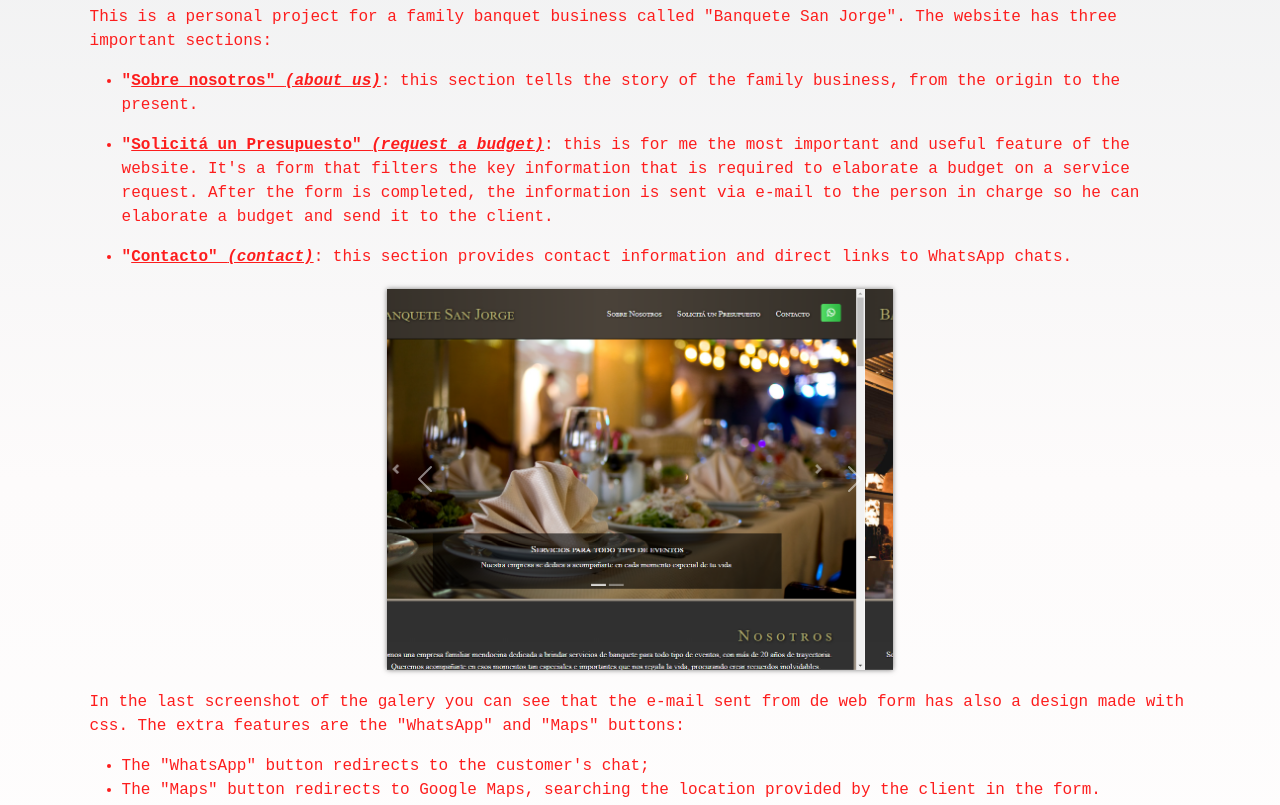
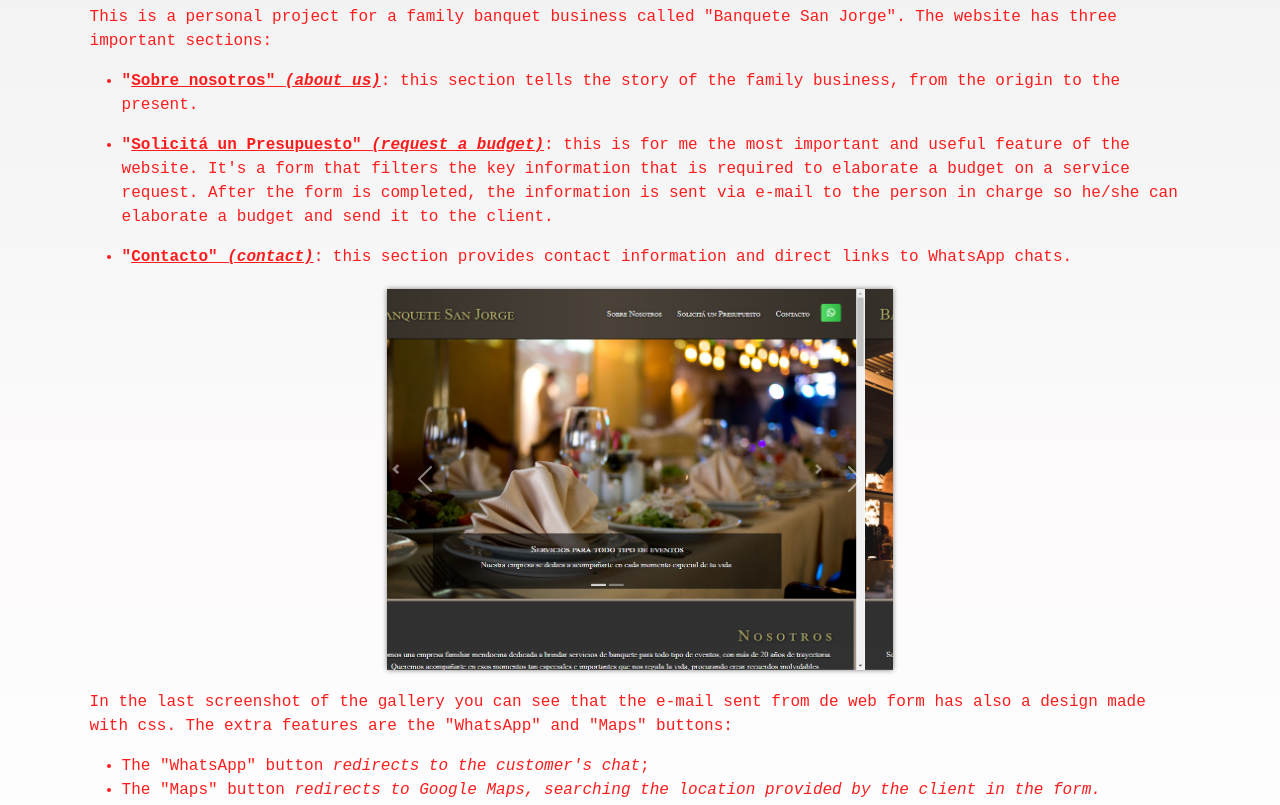
Before and after one commit to mauromontenegro/mauromontenegro.github.io, a plain HTML site: page index.html in a window 1280 px wide. Shown: the part 2720-3525 px from the top of the page. Drawn offline with nearby package versions, Linux system fonts and the light colour scheme.

Commit message:
Seventh commit: fixed typos at index.html

```diff
--- a/index.html
+++ b/index.html
@@ -320,7 +320,7 @@
                 <p>
                     The system also provides <i><b>access to 'administrators'</b></i>: they have access to every book,
                     user or loan
-                    registered in the database. Their functions are:
+                    registered in the database. They can:
                     <ul>
                         <li> Manage books/authors/publishers (create, enable/disable, update, delete);</li>
                         <li> Manage registered users:</li>
@@ -406,7 +406,7 @@
                         <li><b>"<u>Solicitá un Presupuesto" <i>(request a budget)</i></u></b>: this is for me the most
                             important and useful feature of the website. It's a form that filters the key information
                             that is required to elaborate a budget on a service request. After the form is completed,
-                            the information is sent via e-mail to the person in charge so he can elaborate a budget
+                            the information is sent via e-mail to the person in charge so he/she can elaborate a budget
                             and send it to the client.</li>
                     </p>
                     <p>
@@ -415,7 +415,7 @@
                     </p>
                 </ul>
 
-                <!--Carousel "Librería EGG"-->
+                <!--Carousel "Banquete San Jorge"-->
                 <div class="row carousel-section">
                     <div class="col-md-6" id="carousel-sanjorge">
                         <div id="carouselsanjorgeIndicators" class="carousel slide" data-bs-ride="carousel">
@@ -534,13 +534,12 @@
                     </div>
                 </div>
                 <p>
-                    In the last screenshot of the galery you can see that the e-mail sent from de web form has also a
+                    In the last screenshot of the gallery you can see that the e-mail sent from de web form has also a
                     design made with css. The extra features are the "WhatsApp" and "Maps" buttons:
                     <ul>
-                        <li>The "WhatsApp" button redirects to the customer's chat;</li>
-                        <li>The "Maps" button redirects to Google Maps, searching the location provided by the client in
-                            the
-                            form. </li>
+                        <li>The "WhatsApp" button <i>redirects to the customer's chat</i>;</li>
+                        <li>The "Maps" button <i>redirects to Google Maps, searching the location provided by the client in
+                            the form.</i></li>
                     </ul>
                 </p>
                 <p>
```
